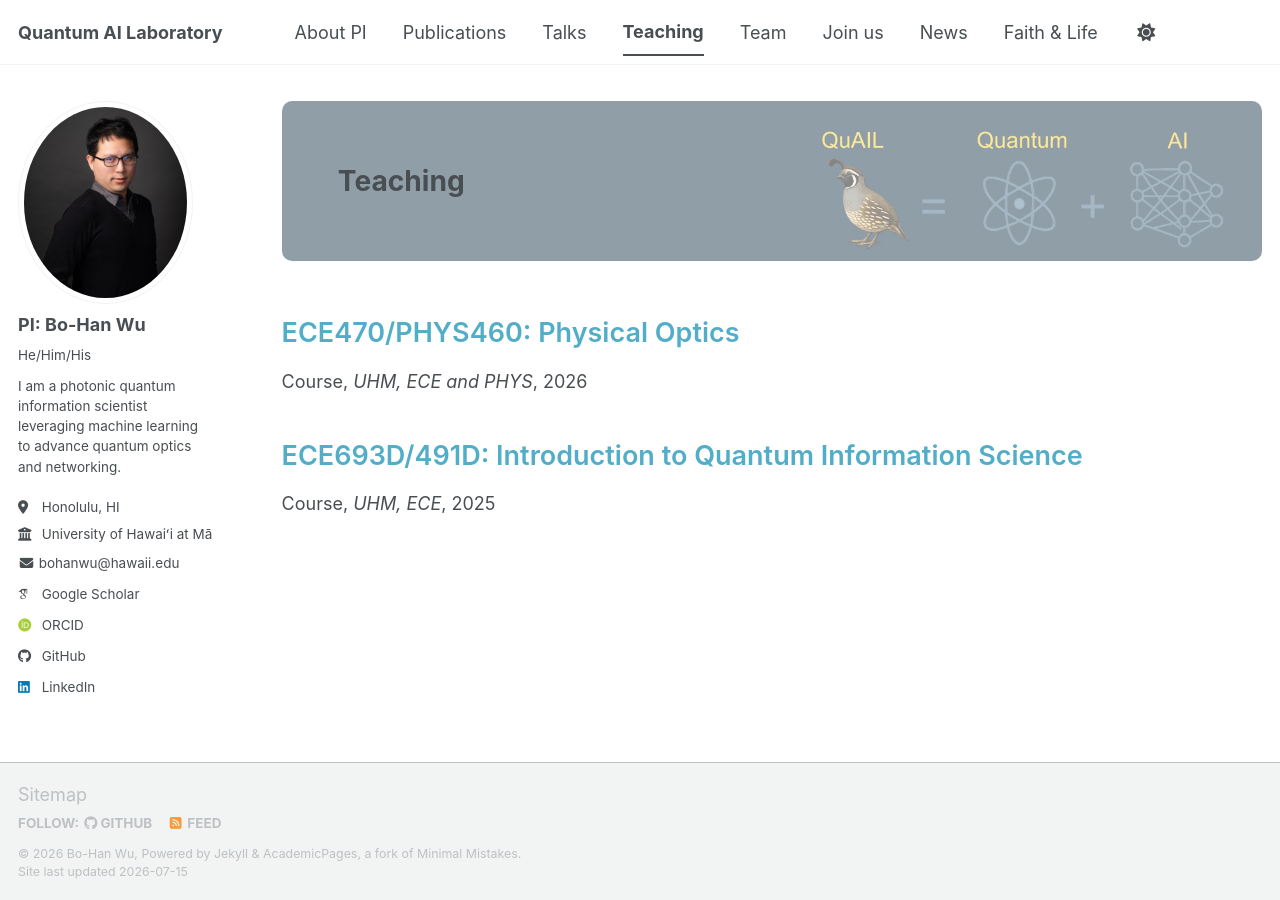
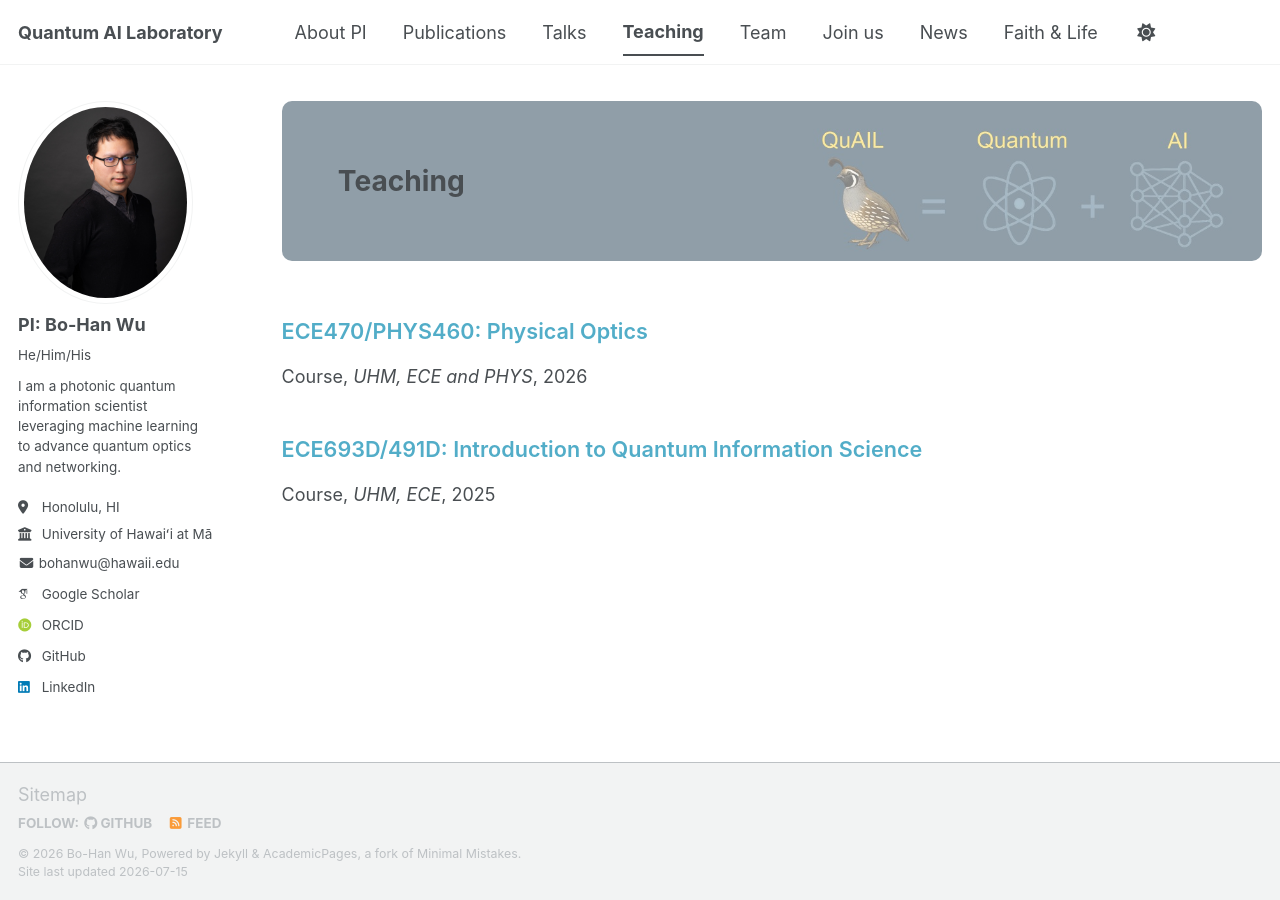
Before and after one commit to go705/go705.github.io, a Jekyll site: the page built from _pages/teaching.html, in a window 1280 px wide. Built offline with Jekyll 4.4.1, drawn with Linux system fonts in a browser that asks for light colours; some web fonts are replaced; a script bundle is joined from its source files by our own code; library files that are not in the unit come from our copies.

Commit message:
Update main.scss

```diff
--- a/assets/css/main.scss
+++ b/assets/css/main.scss
@@ -44,7 +44,7 @@
 
 /* Make homepage blog titles smaller and cleaner */
 h2 a, .post-link, .post-title a {
-    font-size: 1.5rem !important; /* Adjust this number (e.g., 1.2rem or 1.5rem) to your liking */
+    font-size: 1.2rem !important; /* Adjust this number (e.g., 1.2rem or 1.5rem) to your liking */
     font-weight: 600 !important;
     text-decoration: none !important;
 }
```
